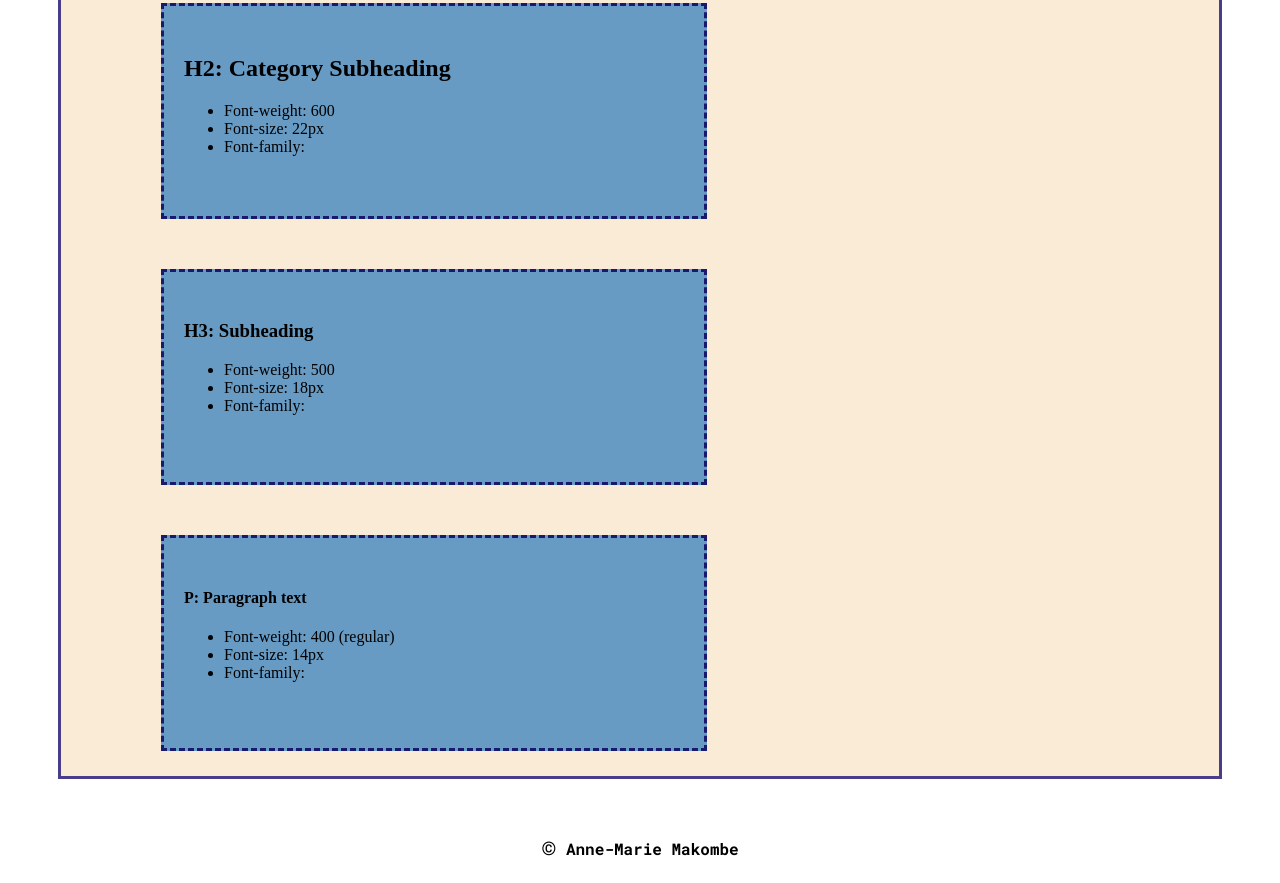
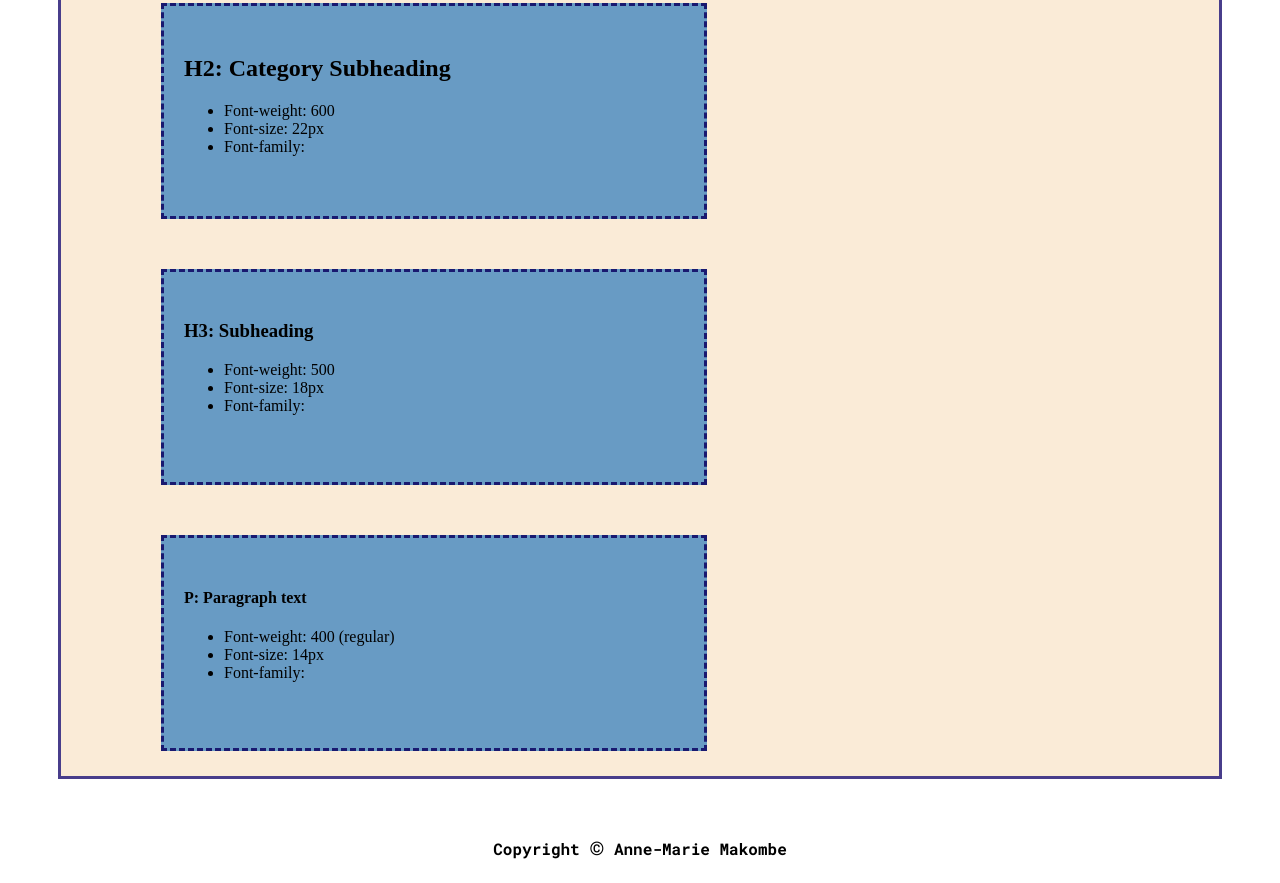
Before and after one commit to Aimes13/Challenge-Project-2, a plain HTML site: page resources/index.html in a window 1280 px wide. Shown: the part 3131-4014 px from the top of the page. Drawn offline with Linux system fonts and the light colour scheme; files that its build step writes are made by us from their sources; a web font is replaced by a local one.

Commit message:
Update index.html

```diff
--- a/resources/index.html
+++ b/resources/index.html
@@ -121,5 +121,5 @@
 
 </body>
 <footer>
-    <h4><span class="footer">&copy</span> Anne-Marie Makombe</h4>
+    <h4>Copyright <span class="footer">&copy</span> Anne-Marie Makombe</h4>
 </footer></html>
```
